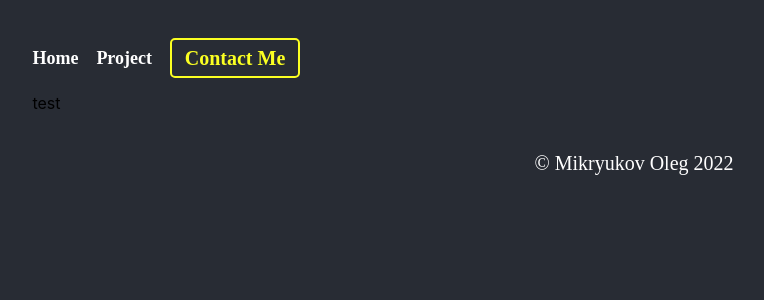
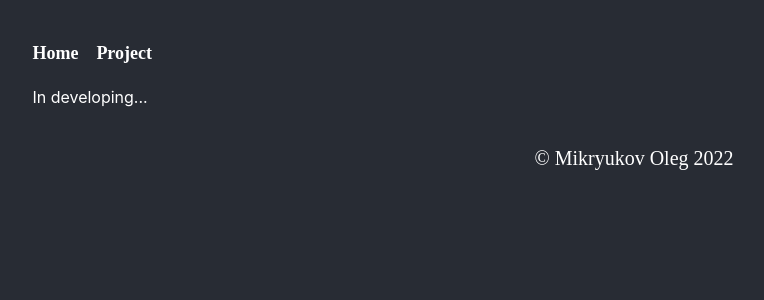
Before and after one commit to zTironz/tiron.dev, a React (Create React App) app: page /Project in a window 1280 px wide. Shown: the top 300 px of the page, without its empty margins (6-770 px from the left). Built offline with nearby package versions, Linux system fonts and the light colour scheme.

Commit message:
small css animation update

```diff
--- a/src/App.js
+++ b/src/App.js
@@ -2,6 +2,7 @@ import './components/css/header.css';
 import './components/css/hero.css';
 import './components/css/projects.css';
 import './components/css/footer.css';
+import './components/css/blog.css';
 import './App.css';
 
 import { BrowserRouter, Routes, Route } from "react-router-dom";
--- a/src/components/Footer.jsx
+++ b/src/components/Footer.jsx
@@ -1,9 +1,10 @@
 import React from 'react';
 
 const Footer = () => {
+    let dateYear = new Date();
     return (
         <footer className='footer'>
-            <p className='footer_copy'>&copy; Mikryukov Oleg 2022</p>
+            <p className='footer_copy'>&copy; Mikryukov Oleg {dateYear.getFullYear()}</p>
         </footer>
     );
 };
--- a/src/components/Hero.jsx
+++ b/src/components/Hero.jsx
@@ -8,9 +8,11 @@ const Hero = () => {
             <div className='hero__texts'>
             <div className='hero__wrapper'>
             <img className='hero__img' src={require('../images/test.jpeg')} alt="hero" />
-            <div className='hero__img-wrapper'></div>
+            <div className='hero__img-wrapper'>
             <div className='hero__img-plus'></div>
             <div className='hero__img-slash'></div>
+            </div>
+
             </div>
             <div>
             <h3 className='hero__text'>Hello!</h3>
--- a/src/components/Navbar.jsx
+++ b/src/components/Navbar.jsx
@@ -14,7 +14,7 @@ const NavBar = () => {
             {/* <a className='header__link' href='/about'>About</a> */}
             <Link className='header__link' to='/project'>Project</Link>
             {/* <a className='header__link' href='/project'>Project</a> */}
-            <a className='header__link' href="/contact"><button className='contact'>Contact Me</button></a>
+            {/* <a className='header__link' href="/contact"><button className='contact'>Contact Me</button></a> */}
 
           </div>
         </div>
--- /dev/null
+++ b/src/components/css/blog.css
@@ -0,0 +1,7 @@
+.blog {
+    margin: 20px 0px;
+}
+
+.blog__text {
+    color: #ffffff;
+}
--- a/src/components/css/hero.css
+++ b/src/components/css/hero.css
@@ -104,6 +104,7 @@
       left: -2%;
       border-radius: 50%;
       border: 1px solid #FBFF22;
+      animation: spin 12s linear infinite;
   }
 
   .hero__img-plus {
@@ -115,6 +116,7 @@
     right: 2%;
     background-size: contain;
     background-repeat: no-repeat;
+    /* animation: antSpin 4s linear infinite; */
   }
 
   .hero__img-slash {
@@ -133,3 +135,8 @@
       width: 50%;
     }
   }
+
+  @-moz-keyframes spin { 100% { -moz-transform: rotate(360deg); } }
+@-webkit-keyframes spin { 100% { -webkit-transform: rotate(360deg); } }
+@keyframes spin { 100% { -webkit-transform: rotate(360deg); transform:rotate(360deg); } }
+@keyframes antSpin { 100% { -webkit-transform: rotate(-360deg); transform:rotate(-360deg); } }
--- a/src/pages/Project.jsx
+++ b/src/pages/Project.jsx
@@ -2,8 +2,8 @@ import React from 'react';
 
 const Project = () => {
     return (
-        <div>
-            <p>test</p>
+        <div className='blog'>
+            <p className='blog__text'>In developing...</p>
         </div>
     );
 };
```
